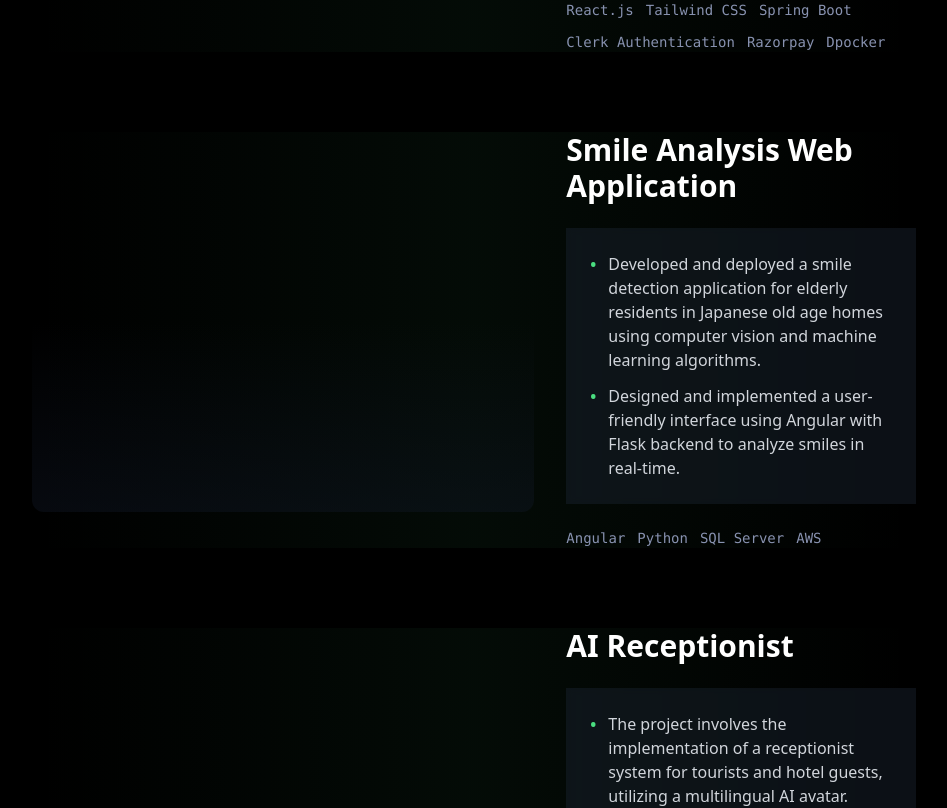
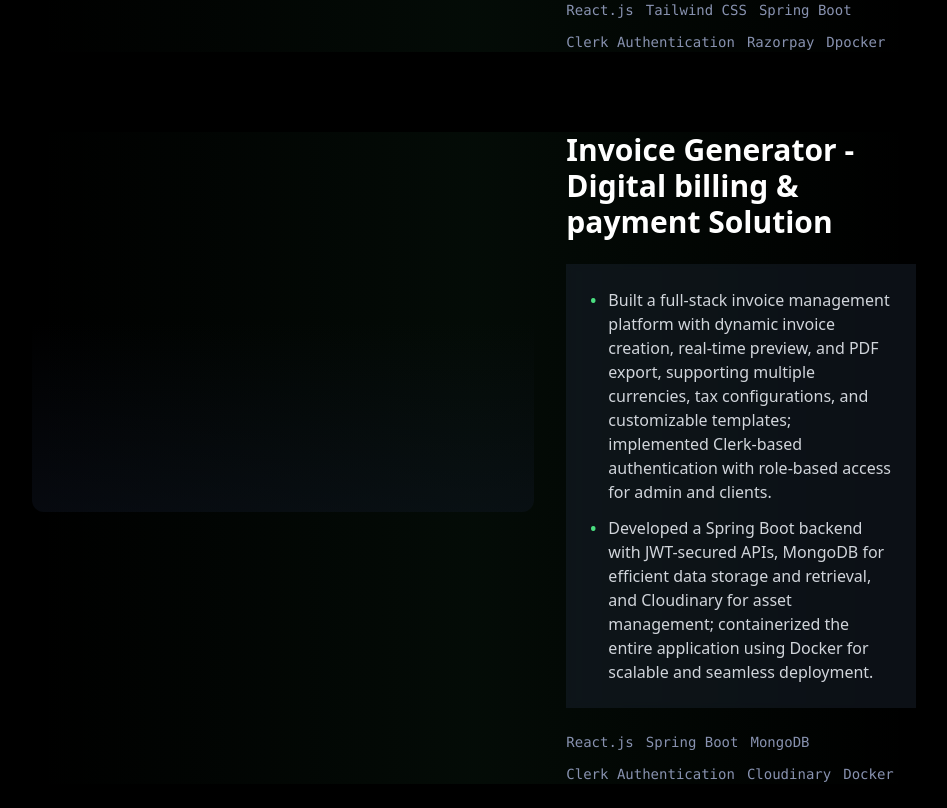
Before and after one commit to Debojyoti24/My-portfolio-, an Angular app: page / in a window 1280 px wide. Shown: the part 3980-4788 px from the top of the page, without its empty margins (166-1113 px from the left). Built offline with nearby package versions, Linux system fonts and the light colour scheme.

Commit message:
update the second project in the project section.

```diff
--- a/src/app/components/projects/projects.component.ts
+++ b/src/app/components/projects/projects.component.ts
@@ -20,12 +20,12 @@
       aosImage: "fade-right",
     },
     {
-      title: "Smile Analysis Web Application",
+      title: "Invoice Generator - Digital billing & payment Solution ",
       description: [
-        "Developed and deployed a smile detection application for elderly residents in Japanese old age homes using computer vision and machine learning algorithms.",
-        "Designed and implemented a user-friendly interface using Angular with Flask backend to analyze smiles in real-time.",
+        "Built a full-stack invoice management platform with dynamic invoice creation, real-time preview, and PDF export, supporting multiple currencies, tax configurations, and customizable templates; implemented Clerk-based authentication with role-based access for admin and clients.",
+        "Developed a Spring Boot backend with JWT-secured APIs, MongoDB for efficient data storage and retrieval, and Cloudinary for asset management; containerized the entire application using Docker for scalable and seamless deployment.",
       ],
-      techStack: ["Angular", "Python", "SQL Server", "AWS"],
+      techStack: ["React.js", "Spring Boot", "MongoDB", "Clerk Authentication", "Cloudinary", "Docker"],
       image: "/assets/smile-project.webp",
       aosImage: "fade-left",
     },
```
